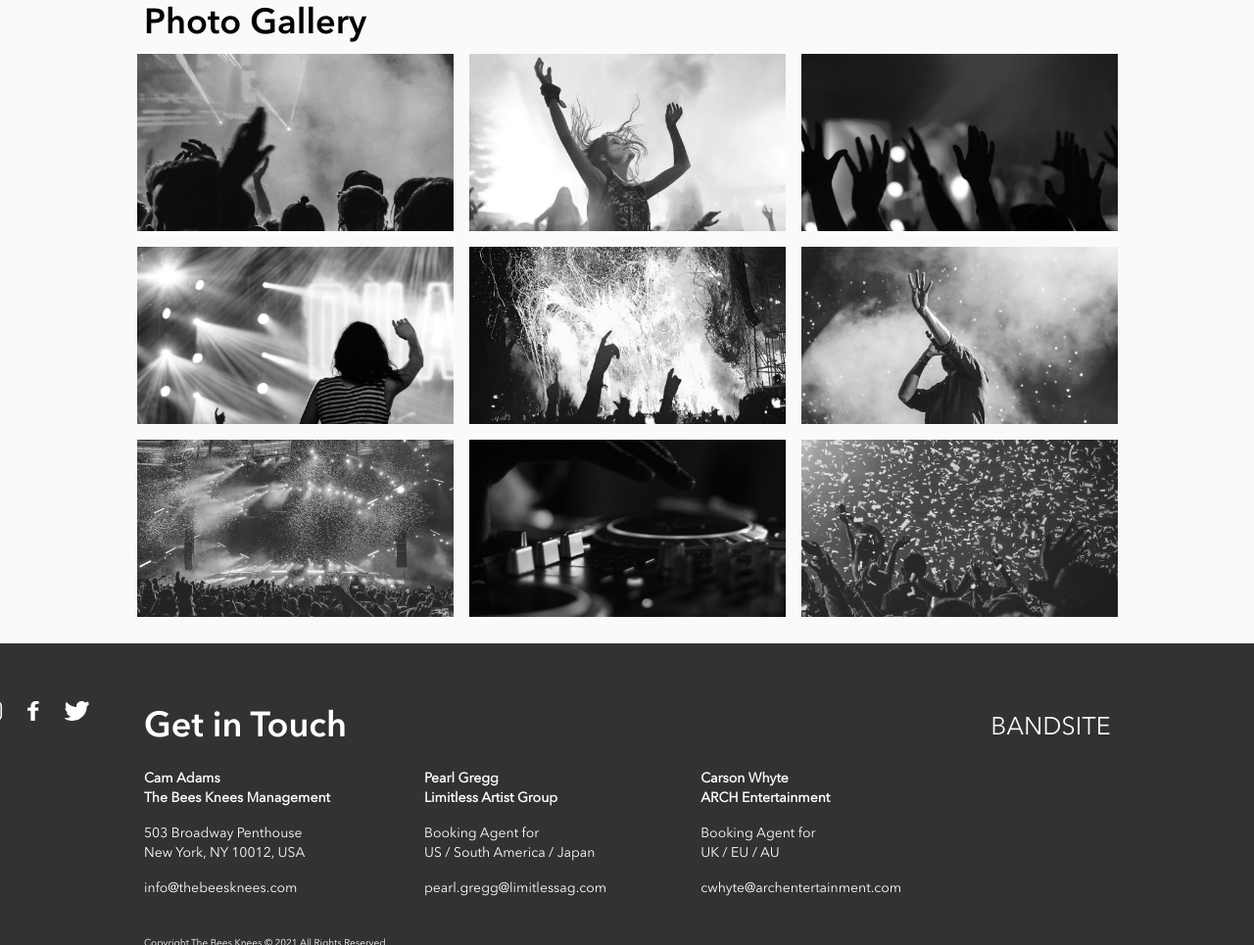
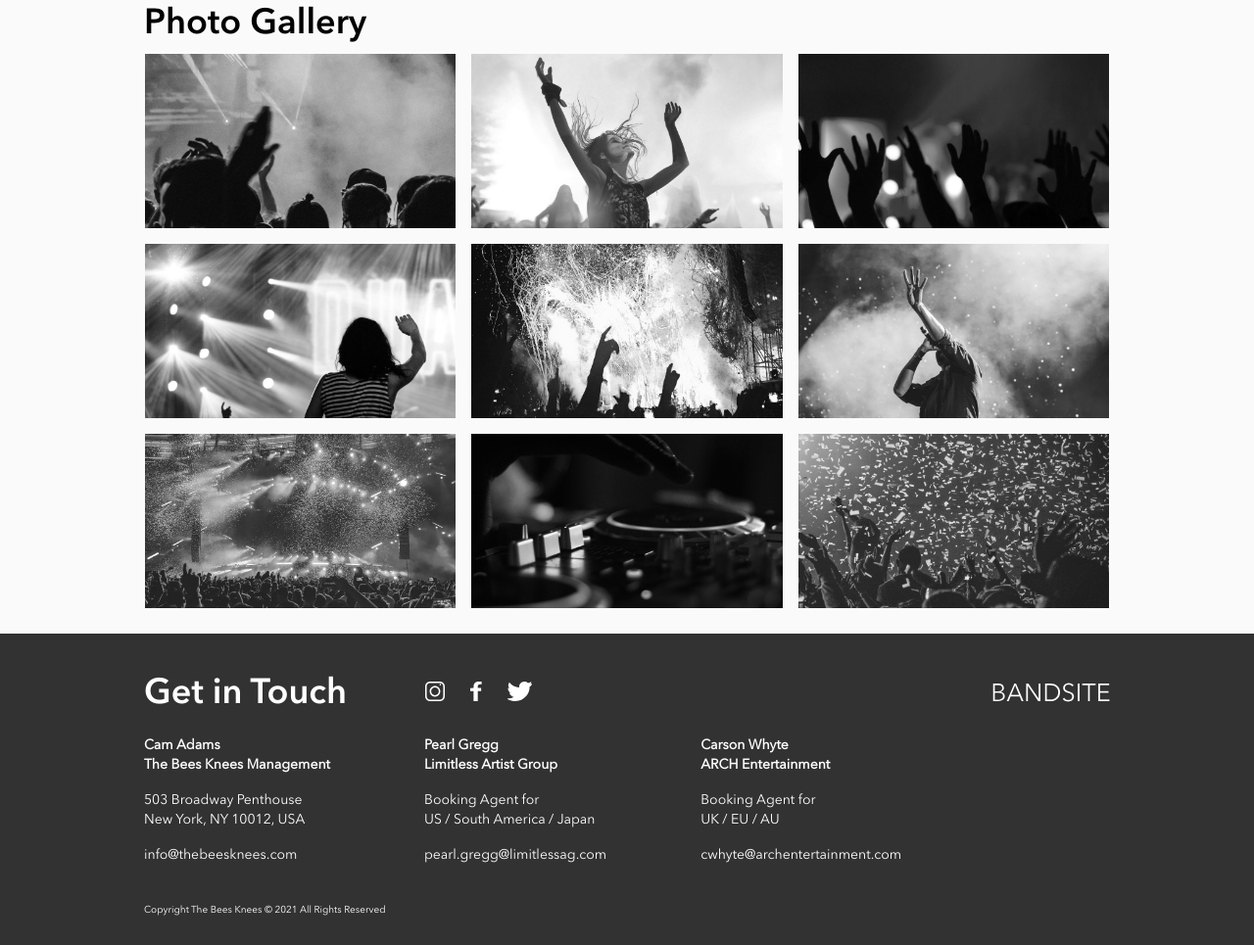
Before and after one commit to gtiku/giyona-tiku-bandsite, a plain HTML site: page index.html in a window 1280 px wide. Shown: the part 1718-2683 px from the top of the page at 98% size. Drawn offline with nearby package versions, Linux system fonts and the light colour scheme; files that its build step writes are made by us from their sources.

Commit message:
responsive gallery & footer

```diff
--- a/styles/bio.scss
+++ b/styles/bio.scss
@@ -168,15 +168,17 @@
 
         &__photos {
             @include flex($direction: column);
+
         }
 
         &__row {
             @include flex;
-            margin: 0 -6rem;
+            margin: 0 -1.2rem;
+
         }
 
         &__photo {
-            width: 30%;
+            width: 33%;
             margin: 0;
             padding: 0.8rem;
 
@@ -192,14 +194,9 @@
             margin: 0 auto;
         }
 
-        &__row {
-            margin: 0 -7.2rem;
-        }
-
         &__photos {
             margin-bottom: -2rem;
         }
-
     }
 }
 
--- a/styles/partials/_global.scss
+++ b/styles/partials/_global.scss
@@ -218,24 +218,23 @@ header {
 
         &__heading {
             @include flex($justify: space-between, $align: end);
-            padding-bottom: 2.4rem;
+            padding: 0 0.1rem 2.4rem 0;
         }
 
         &__subheading {
             @include flex($justify: flex-start);
         }
 
-        &__socials {
-            padding-bottom: 0.4rem;
+        &__header {
+            padding: 0 4rem 0 0rem;
         }
 
-        &__header {
-            padding-bottom: 0;
+        &__socials {
+            padding: 0 0 0 0.6rem;
         }
 
-
         &__logo {
-            padding-bottom: 0.8rem;
+            padding: 0 0 0.8rem 0;
         }
 
         &__contact {
@@ -250,26 +249,31 @@ header {
         &__copyright {
             padding-top: 1.6rem;
         }
+    }
 
-    }
 
     @include desktop {
         margin: 0;
         padding: 4rem 0 2rem;
 
         &__heading, &__contact, &__copyright {
-            padding: 0;
+            padding: 0 0 2rem 0;
             width: 98.6rem;
             margin: 0 auto;
-            padding-bottom: 2rem;
         }
 
         &__column {
             padding-right: 9.6rem;
         }
 
+        &__header {
+            padding: 0 8rem 0 0rem;
+        }
+
         &__socials {
-            margin-left: -37.2rem;
+            padding: 0;
         }
+
+
     }
 }
```
